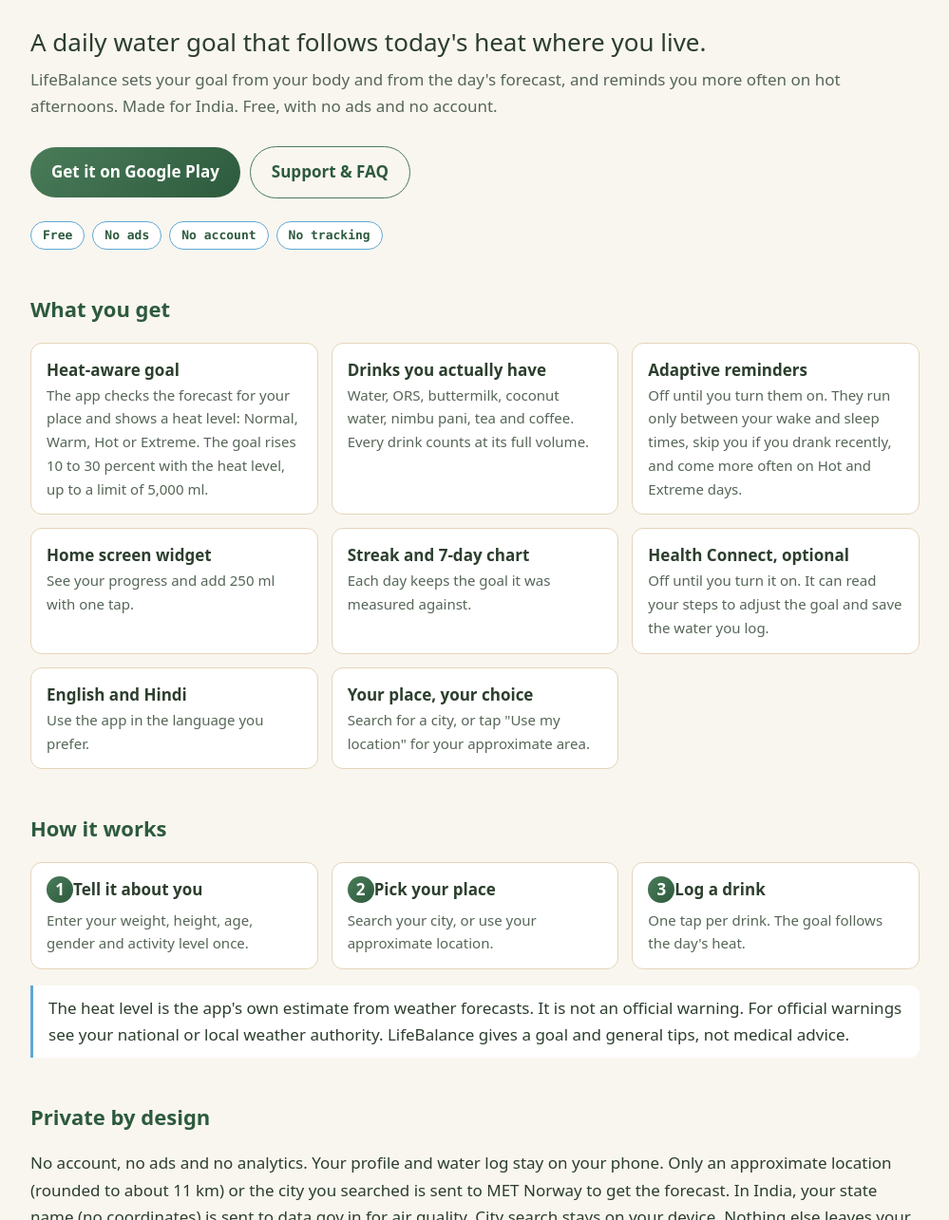
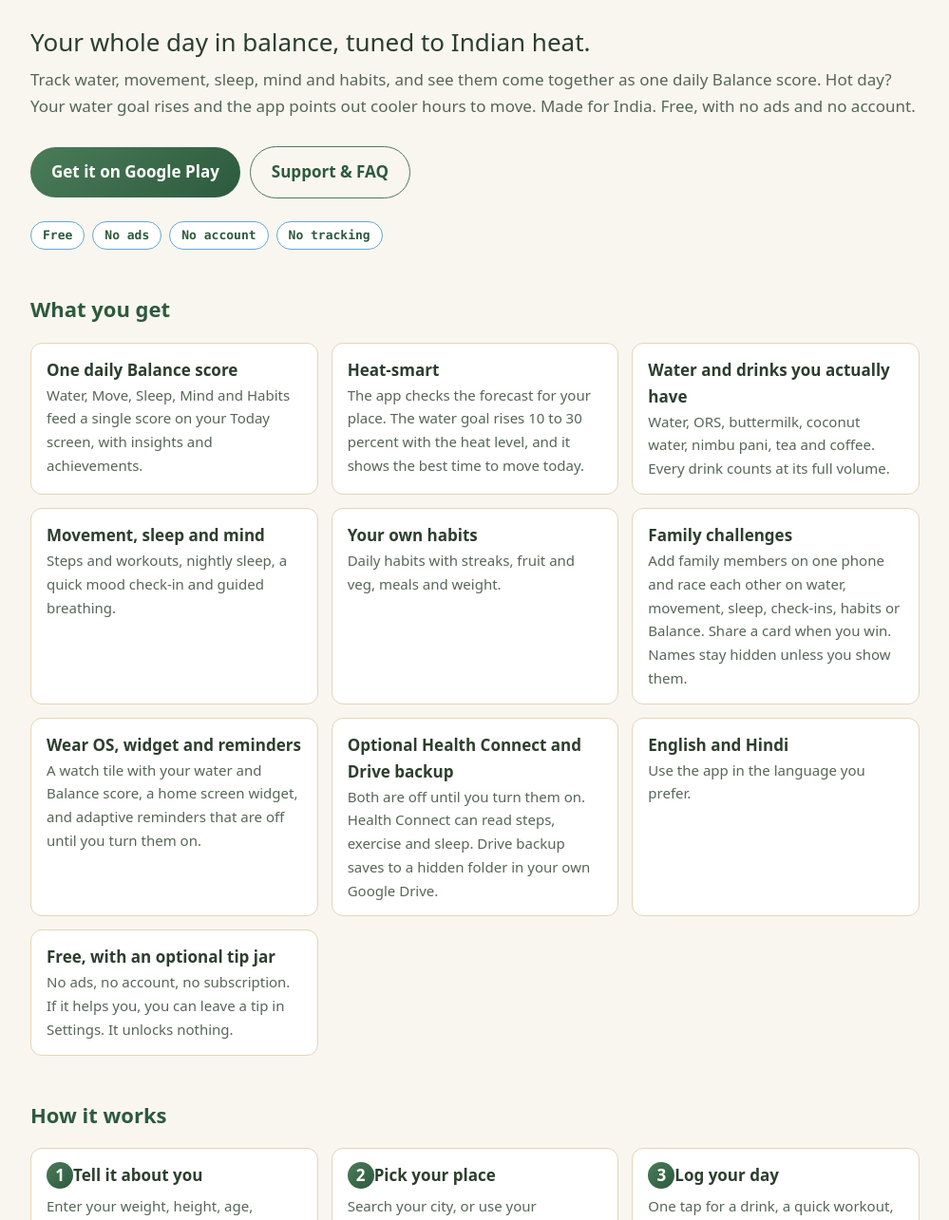
Before and after one commit to prasantht96/lifebalance-site, a plain HTML site: page index.html in a window 1280 px wide. Shown: the part 199-1484 px from the top of the page at 95% size, without its empty margins (140-1139 px from the left). Drawn offline with Linux system fonts and the light colour scheme.

Commit message:
Whole-day wellness copy; Health Connect history wording

```diff
--- a/index.html
+++ b/index.html
@@ -3,19 +3,19 @@
 <head>
 <meta charset="utf-8">
 <meta name="viewport" content="width=device-width, initial-scale=1">
-<title>LifeBalance: Heat &amp; Water. A daily water goal that follows the heat.</title>
-<meta name="description" content="LifeBalance sets a daily water goal that follows today's heat where you live. Heat-smart hydration for India. Free, no ads, no account.">
+<title>LifeBalance: Water &amp; Wellness. Water, movement, sleep, mind and habits in one daily score.</title>
+<meta name="description" content="LifeBalance is a whole-day wellness app tuned to Indian heat: water, movement, sleep, mind and habits in one daily Balance score. Family challenges, Wear OS, optional Drive backup. Free, no ads, no account.">
 <meta name="theme-color" content="#4A7C59">
 <link rel="canonical" href="https://prasantht96.github.io/lifebalance-site/">
 <meta property="og:type" content="website">
 <meta property="og:site_name" content="LifeBalance">
-<meta property="og:title" content="LifeBalance: Heat &amp; Water. A daily water goal that follows the heat.">
-<meta property="og:description" content="LifeBalance sets a daily water goal that follows today's heat where you live. Heat-smart hydration for India. Free, no ads, no account.">
+<meta property="og:title" content="LifeBalance: Water &amp; Wellness. Water, movement, sleep, mind and habits in one daily score.">
+<meta property="og:description" content="LifeBalance is a whole-day wellness app tuned to Indian heat: water, movement, sleep, mind and habits in one daily Balance score. Family challenges, Wear OS, optional Drive backup. Free, no ads, no account.">
 <meta property="og:url" content="https://prasantht96.github.io/lifebalance-site/">
 <meta property="og:image" content="https://prasantht96.github.io/lifebalance-site/assets/og-1200x675.png">
 <meta name="twitter:card" content="summary_large_image">
-<meta name="twitter:title" content="LifeBalance: Heat &amp; Water. A daily water goal that follows the heat.">
-<meta name="twitter:description" content="LifeBalance sets a daily water goal that follows today's heat where you live. Heat-smart hydration for India. Free, no ads, no account.">
+<meta name="twitter:title" content="LifeBalance: Water &amp; Wellness. Water, movement, sleep, mind and habits in one daily score.">
+<meta name="twitter:description" content="LifeBalance is a whole-day wellness app tuned to Indian heat: water, movement, sleep, mind and habits in one daily Balance score. Family challenges, Wear OS, optional Drive backup. Free, no ads, no account.">
 <meta name="twitter:image" content="https://prasantht96.github.io/lifebalance-site/assets/og-1200x675.png">
 <link rel="icon" type="image/png" sizes="32x32" href="assets/favicon-32.png">
 <link rel="apple-touch-icon" href="assets/icon-192.png">
@@ -27,34 +27,36 @@
 <nav><a href="index.html" aria-current="page">Home</a><a href="support.html">Support</a><a href="privacy.html">Privacy</a><a href="terms.html">Terms</a><a href="delete-data.html">Delete data</a></nav>
 </div></header>
 <main><div class="wrap">
-<div class="hero"><img src="assets/icon-192.png" width="96" height="96" alt="LifeBalance app icon."><div><h1 style="margin:0">LifeBalance: Heat &amp; Water</h1></div></div>
-<p class="lede">A daily water goal that follows today's heat where you live.</p>
-<p class="sub">LifeBalance sets your goal from your body and from the day's forecast, and reminds you more often on hot afternoons. Made for India. Free, with no ads and no account.</p>
+<div class="hero"><img src="assets/icon-192.png" width="96" height="96" alt="LifeBalance app icon."><div><h1 style="margin:0">LifeBalance: Water &amp; Wellness</h1></div></div>
+<p class="lede">Your whole day in balance, tuned to Indian heat.</p>
+<p class="sub">Track water, movement, sleep, mind and habits, and see them come together as one daily Balance score. Hot day? Your water goal rises and the app points out cooler hours to move. Made for India. Free, with no ads and no account.</p>
 <p><a class="btn" href="https://play.google.com/store/apps/details?id=com.lifebalance.app">Get it on Google Play</a><a class="btn ghost" href="support.html">Support &amp; FAQ</a></p>
 <ul class="chips"><li>Free</li><li>No ads</li><li>No account</li><li>No tracking</li></ul>
 
 <h2>What you get</h2>
 <ul class="feat">
-<li><b>Heat-aware goal</b><span>The app checks the forecast for your place and shows a heat level: Normal, Warm, Hot or Extreme. The goal rises 10 to 30 percent with the heat level, up to a limit of 5,000 ml.</span></li>
-<li><b>Drinks you actually have</b><span>Water, ORS, buttermilk, coconut water, nimbu pani, tea and coffee. Every drink counts at its full volume.</span></li>
-<li><b>Adaptive reminders</b><span>Off until you turn them on. They run only between your wake and sleep times, skip you if you drank recently, and come more often on Hot and Extreme days.</span></li>
-<li><b>Home screen widget</b><span>See your progress and add 250 ml with one tap.</span></li>
-<li><b>Streak and 7-day chart</b><span>Each day keeps the goal it was measured against.</span></li>
-<li><b>Health Connect, optional</b><span>Off until you turn it on. It can read your steps to adjust the goal and save the water you log.</span></li>
+<li><b>One daily Balance score</b><span>Water, Move, Sleep, Mind and Habits feed a single score on your Today screen, with insights and achievements.</span></li>
+<li><b>Heat-smart</b><span>The app checks the forecast for your place. The water goal rises 10 to 30 percent with the heat level, and it shows the best time to move today.</span></li>
+<li><b>Water and drinks you actually have</b><span>Water, ORS, buttermilk, coconut water, nimbu pani, tea and coffee. Every drink counts at its full volume.</span></li>
+<li><b>Movement, sleep and mind</b><span>Steps and workouts, nightly sleep, a quick mood check-in and guided breathing.</span></li>
+<li><b>Your own habits</b><span>Daily habits with streaks, fruit and veg, meals and weight.</span></li>
+<li><b>Family challenges</b><span>Add family members on one phone and race each other on water, movement, sleep, check-ins, habits or Balance. Share a card when you win. Names stay hidden unless you show them.</span></li>
+<li><b>Wear OS, widget and reminders</b><span>A watch tile with your water and Balance score, a home screen widget, and adaptive reminders that are off until you turn them on.</span></li>
+<li><b>Optional Health Connect and Drive backup</b><span>Both are off until you turn them on. Health Connect can read steps, exercise and sleep. Drive backup saves to a hidden folder in your own Google Drive.</span></li>
 <li><b>English and Hindi</b><span>Use the app in the language you prefer.</span></li>
-<li><b>Your place, your choice</b><span>Search for a city, or tap "Use my location" for your approximate area.</span></li>
+<li><b>Free, with an optional tip jar</b><span>No ads, no account, no subscription. If it helps you, you can leave a tip in Settings. It unlocks nothing.</span></li>
 </ul>
 
 <h2>How it works</h2>
 <ol class="steps">
 <li><b>Tell it about you</b><span>Enter your weight, height, age, gender and activity level once.</span></li>
 <li><b>Pick your place</b><span>Search your city, or use your approximate location.</span></li>
-<li><b>Log a drink</b><span>One tap per drink. The goal follows the day's heat.</span></li>
+<li><b>Log your day</b><span>One tap for a drink, a quick workout, your sleep or your mood. The score updates as you go.</span></li>
 </ol>
-<p class="note">The heat level is the app's own estimate from weather forecasts. It is not an official warning. For official warnings see your national or local weather authority. LifeBalance gives a goal and general tips, not medical advice.</p>
+<p class="note">The heat level is the app's own estimate from weather forecasts. It is not an official warning. For official warnings see your national or local weather authority. LifeBalance gives goals and general tips, not medical advice.</p>
 
 <h2>Private by design</h2>
-<p>No account, no ads and no analytics. Your profile and water log stay on your phone. Only an approximate location (rounded to about 11 km) or the city you searched is sent to MET Norway to get the forecast. In India, your state name (no coordinates) is sent to data.gov.in for air quality. City search stays on your device. Nothing else leaves your device. You can delete everything at any time from Settings. Read the <a href="privacy.html">privacy policy</a> or see <a href="delete-data.html">how to delete your data</a>.</p>
+<p>No account, no ads and no analytics. Your data stays on your phone. Only an approximate location (rounded to about 11 km) or the city you searched is sent to MET Norway to get the forecast. In India, your state name (no coordinates) is sent to data.gov.in for air quality. City search stays on your device. Nothing else leaves your device. You can delete everything at any time from Settings. Read the <a href="privacy.html">privacy policy</a> or see <a href="delete-data.html">how to delete your data</a>.</p>
 <p><a class="btn" href="https://play.google.com/store/apps/details?id=com.lifebalance.app">Get it on Google Play</a></p>
 <p class="sub">Weather data from <a href="https://www.met.no/">MET Norway</a> (<a href="https://creativecommons.org/licenses/by/4.0/">CC BY 4.0</a>), air quality data from CPCB via data.gov.in (Government Open Data License India), place names by <a href="https://www.geonames.org/">GeoNames.org</a> (CC BY 4.0).</p>
 </div></main>
```
Also changed, not shown: privacy.html (+2 -1 lines), support.html (+7 -4 lines).
